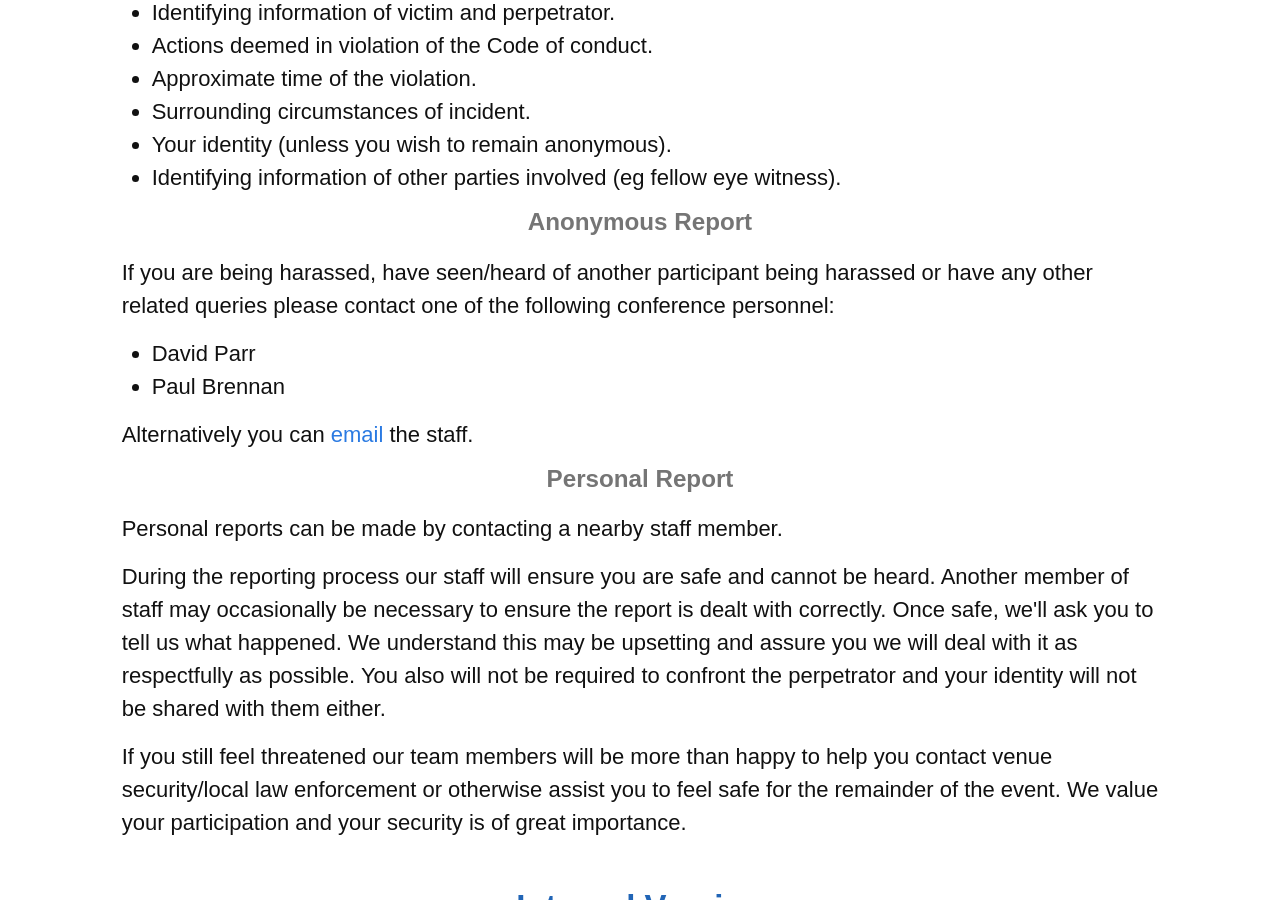
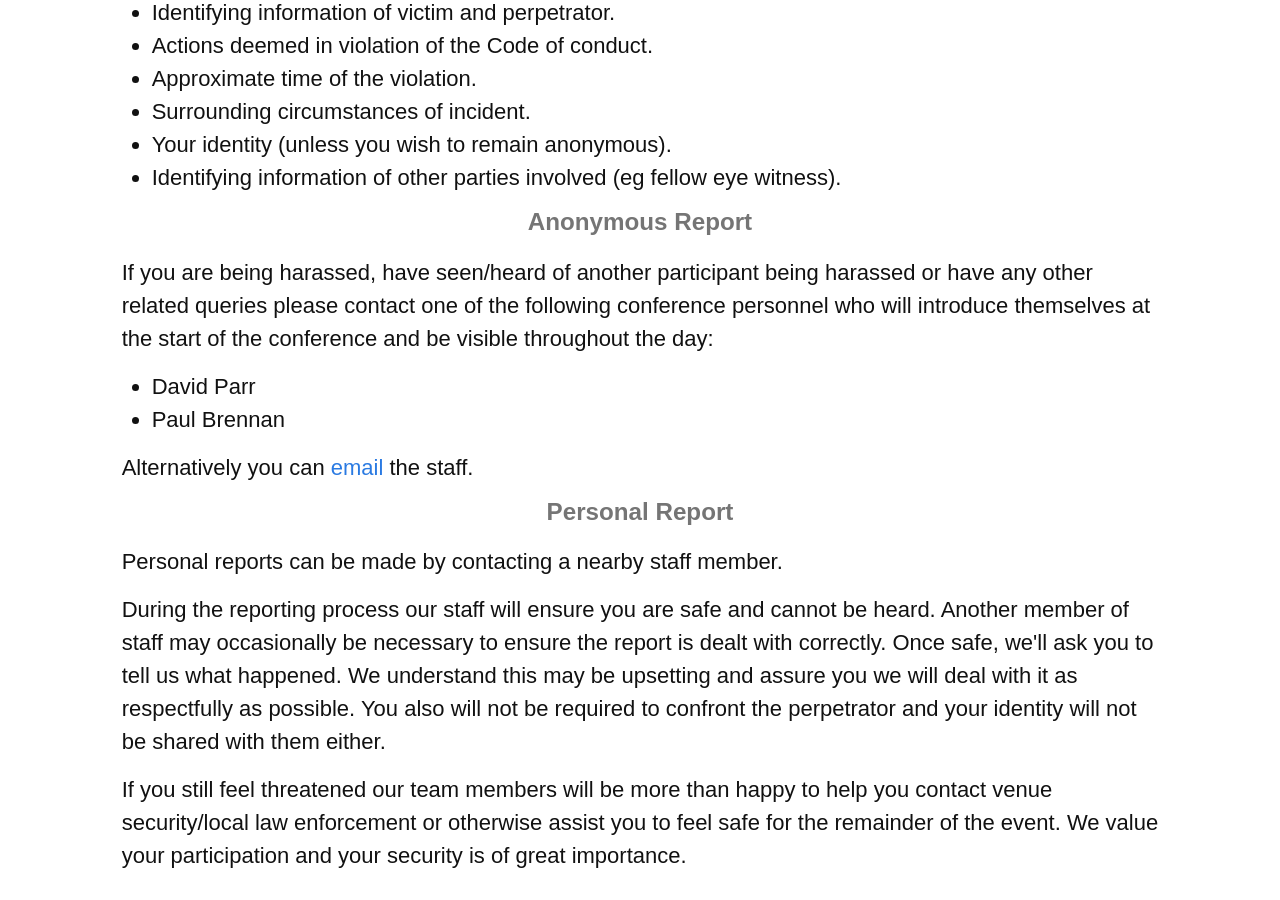
Before and after one commit to satRdays/cardiff2018, a Jekyll site: the page code-of-conduct.html, which Jekyll copies as it is, in a window 1280 px wide and 900 px high, scrolled down 2087 px. Built offline with Jekyll 4.4.1, drawn with Linux system fonts in a browser that asks for light colours.

Commit message:
include preconference social details

```diff
--- a/_includes/importantDates.html
+++ b/_includes/importantDates.html
@@ -22,6 +22,10 @@
                 <td>2018-06-01</td>
             </tr>
             <tr>
+                <td>Pre-conference social</td>
+                <td>2018-06-22</td>
+            </tr>
+            <tr>
                 <td>Conference</td>
                 <td>2018-06-23</td>
             </tr>
--- a/code-of-conduct.html
+++ b/code-of-conduct.html
@@ -86,7 +86,7 @@
 
 <h4>Anonymous Report</h4>
 
-<p>If you are being harassed, have seen/heard of another participant being harassed or have any other related queries please contact one of the following conference personnel:
+<p>If you are being harassed, have seen/heard of another participant being harassed or have any other related queries please contact one of the following conference personnel who will introduce themselves at the start of the conference and be visible throughout the day:
 </p>
 
 <ul id="personnel">
```
Also changed, not shown: _includes/programme.html (+4 -3 lines).
